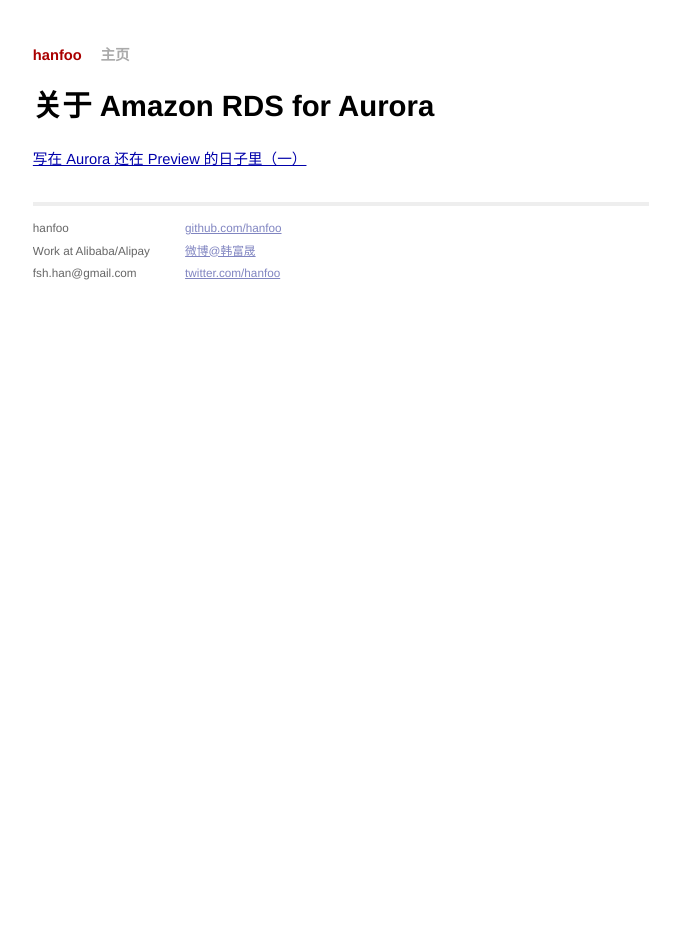
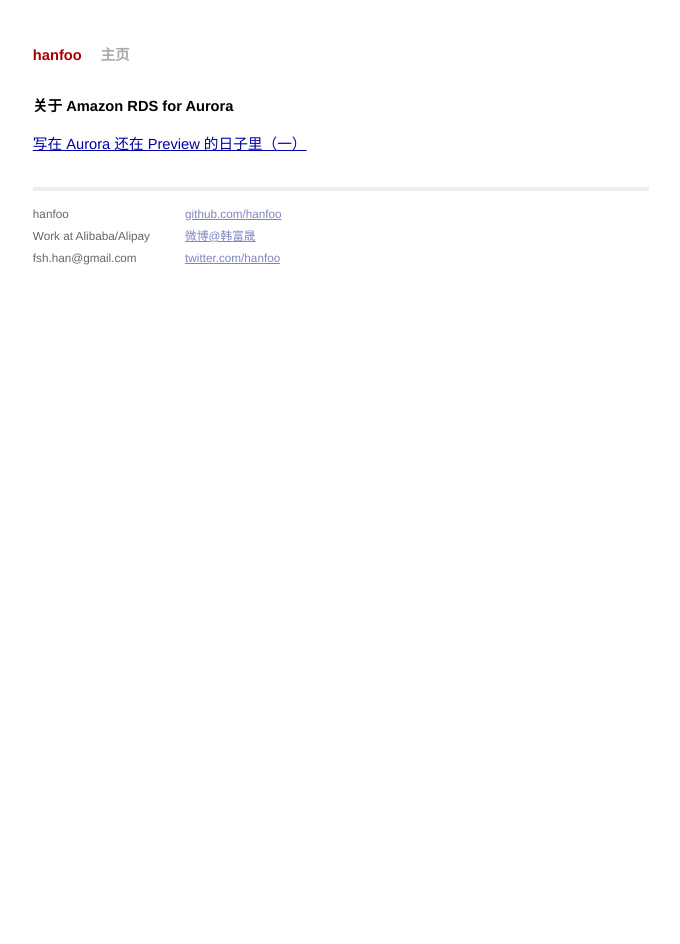
Before and after one commit to hanfoo/cn, a Jekyll site: the page built from index.html, in a window 1280 px wide. Shown: the whole page, without its empty margins (299-979 px from the left). Built offline with Jekyll 4.4.1, drawn with Linux system fonts in a browser that asks for light colours; Markdown is read by kramdown in place of the engine named in the settings; comment, search, counter and statistics services are not loaded.

Commit message:
adjust css

```diff
--- a/css/screen.css
+++ b/css/screen.css
@@ -22,7 +22,8 @@
   text-align: center;
 }
 
-h1, h2, h3, h4, h5, h6 {
+#home h1, #home h2, #home h3, #home h4, #home h5, #home h6 {
+  font-size: 100%
 }
 
 h1 {
```
